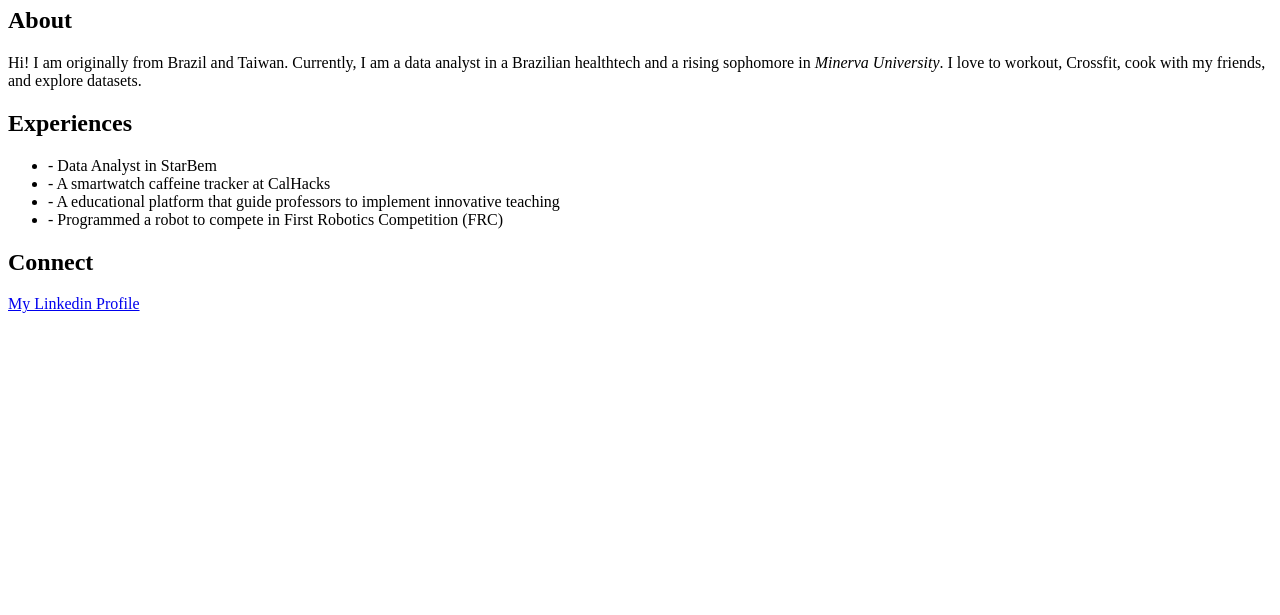
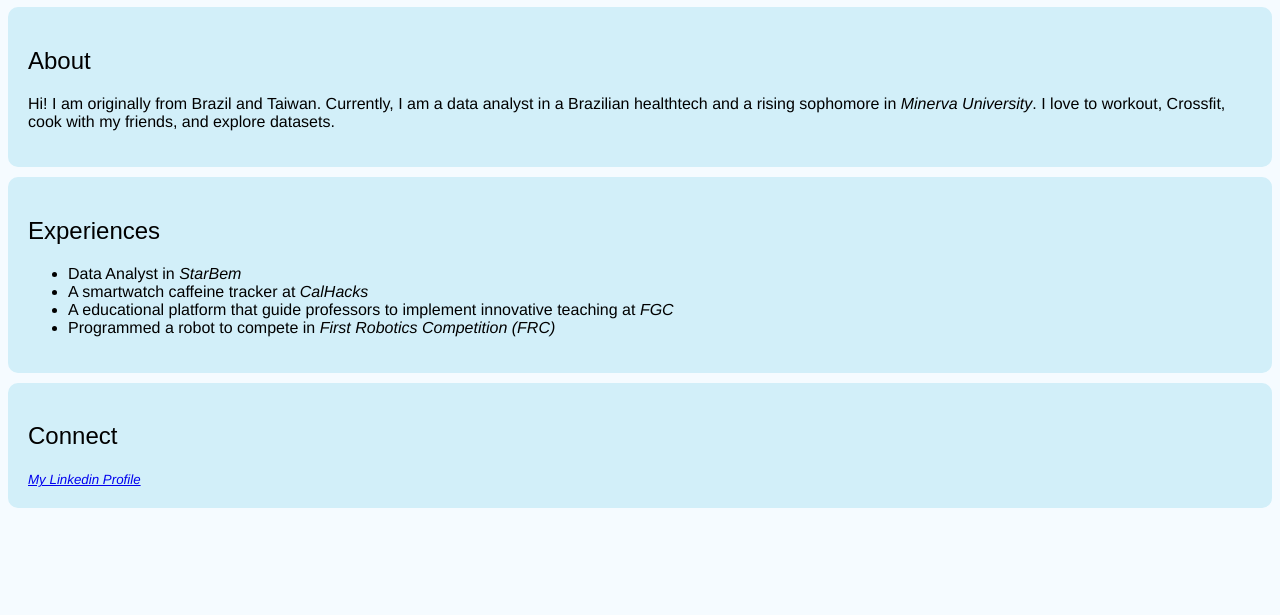
Before and after one commit to Tatiwuli/CTD-Io---Git-Basics, a plain HTML site: page index.html in a window 1280 px wide. Shown: the part 185-800 px from the top of the page. Drawn offline with Linux system fonts and the light colour scheme.

Commit message:
Add styling

```diff
--- /dev/null
+++ b/css/index.css
@@ -0,0 +1,44 @@
+/* Apply the Ubuntu font to h1 and h2 elements */
+h1 {
+  font-family: "Ubuntu", sans-serif;
+}
+
+h2 {
+  font-family: "Ubuntu", sans-serif;
+  font-weight: 300;
+}
+
+p,
+li {
+  font-family: Helvetica, sans-serif;
+}
+
+a {
+  font-family: Helvetica, sans-serif;
+  font-size: smaller;
+  font-style: italic;
+}
+
+section {
+  padding: 3px;
+  margin-bottom: 10px;
+  margin_top: 10px;
+}
+
+#About {
+  background-color: #d2eff9;
+  padding: 20px;
+  border-radius: 10px;
+}
+
+#Experiences {
+  background-color: #d2eff9;
+  padding: 20px;
+  border-radius: 10px;
+}
+
+#Connect {
+  background-color: #d2eff9;
+  padding: 20px;
+  border-radius: 10px;
+}
--- a/index.html
+++ b/index.html
@@ -7,11 +7,18 @@
     <meta name="author" content="Tatiane Wu Li" />
     <meta name="viewport" content="width=device-width, initial-scale=1.0" />
     <!-- looks good on all devices -->
+    <link rel="stylesheet" href="css/index.css" />
+    <link rel="preconnect" href="https://fonts.googleapis.com" />
+    <link rel="preconnect" href="https://fonts.gstatic.com" crossorigin />
+    <link
+      href="https://fonts.googleapis.com/css2?family=Ubuntu+Sans:ital,wght@0,100..800;1,100..800&display=swap"
+      rel="stylesheet"
+    />
   </head>
-  <body>
+  <body style="background-color: rgb(245, 251, 255)">
     <img src="./images/greeting_high.png" height="100px" width="100px" />
 
-    <h1>Tatiane Wu Li</h1>
+    <h1 style="color: rgb(246, 114, 114)">Tatiane Wu Li</h1>
 
     <section id="About">
       <!--Always put an id for sections elements for future reference -->
@@ -27,14 +34,15 @@
     <section id="Experiences">
       <h2>Experiences</h2>
       <ul>
-        <li>- Data Analyst in StarBem</li>
-        <li>- A smartwatch caffeine tracker at CalHacks</li>
+        <li>Data Analyst in <em>StarBem</em></li>
+        <li>A smartwatch caffeine tracker at <em>CalHacks</em></li>
         <li>
-          - A educational platform that guide professors to implement innovative
-          teaching
+          A educational platform that guide professors to implement innovative
+          teaching at <em>FGC</em>
         </li>
         <li>
-          - Programmed a robot to compete in First Robotics Competition (FRC)
+          Programmed a robot to compete in
+          <em>First Robotics Competition (FRC)</em>
         </li>
       </ul>
     </section>
```
